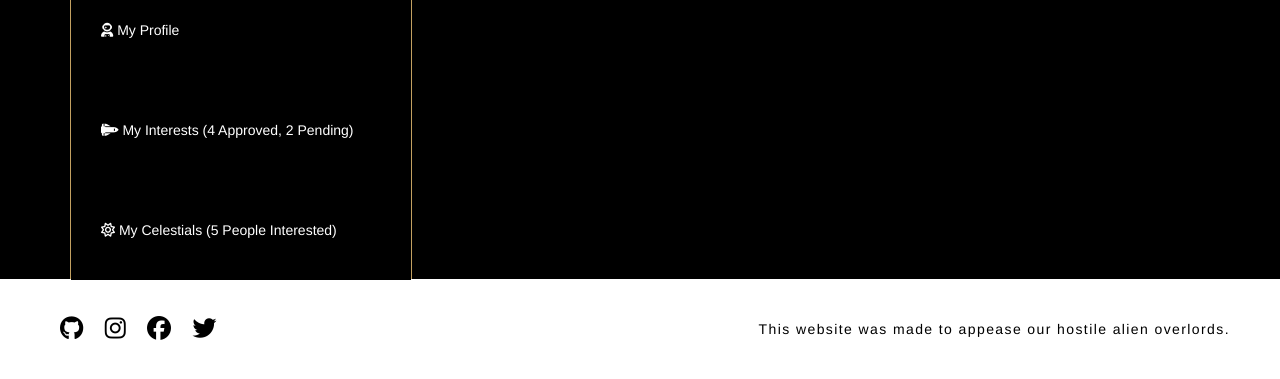
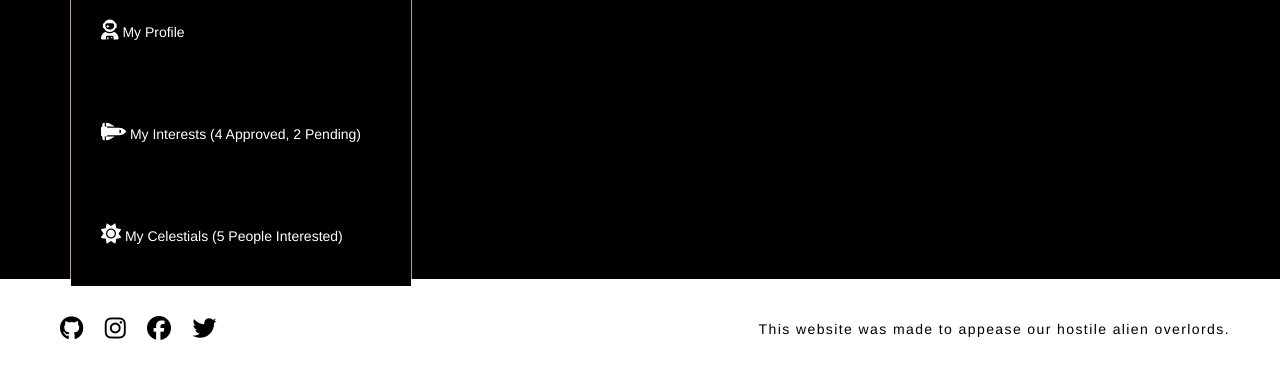
Before and after one commit to sensotape/rails-celestials, a Rails app: page /users/1 in a window 1280 px wide. Shown: the part 509-888 px from the top of the page. Run offline with Rails 7, Linux system fonts and the light colour scheme; a user stored in the database is signed in; tables that the repository leaves empty hold one stand-in row (values such as "Sample post"); style sheets or scripts are compiled from the project's sources; parts of the project's set-up code (start-up, migrations or seed data) failed here and were passed over; some libraries are stand-ins or nearby versions.

Commit message:
Cleaned tree

```diff
--- a/app/assets/stylesheets/components/_tabs.scss
+++ b/app/assets/stylesheets/components/_tabs.scss
@@ -49,3 +49,7 @@
     height: 300px;
     color: white;
 }
+
+.fas {
+  font-size: 20px;
+}
--- a/app/views/users/show.html.erb
+++ b/app/views/users/show.html.erb
@@ -1,16 +1,15 @@
 <div class='container'>
   <div class="white" id="welcome">
-    <h1>Welcome <%= current_user.first_name %>
+    <h1>Welcome, <%= current_user.first_name %>!</h1>
       <div class="round-avatar"><%= cl_image_tag current_user.avatar,
       transformation: [{ height: 200, width: 200, crop: :thumb, gravity: :face}] %>
       </div>
-      </h1>
   </div>
 
 <div class="tab">
   <button class="tablinks" onclick="openPage(event, 'Profile')"><i class="fas fa-user-astronaut"></i>  My Profile</button>
   <button class="tablinks" onclick="openPage(event, 'Interests')"><i class="fas fa-space-shuttle"></i> My Interests <%= "(4 Approved, 2 Pending)" %></button>
-  <button class="tablinks" onclick="openPage(event, 'Celestials')"><i class="far fa-sun"></i> My Celestials <%= "(5 People Interested)" %></button>
+  <button class="tablinks" onclick="openPage(event, 'Celestials')"><i class="fas fa-sun"></i> My Celestials <%= "(5 People Interested)" %></button>
 </div>
 
 <div id="Profile" class="tabcontent">
@@ -19,7 +18,7 @@
   <h2>About Me</h2>
   <h3><%= current_user.bio %></h3>
   <button class="btn btn-primary"><%= link_to "Edit My Profile", edit_user_path(current_user) %></button>
-  <button class="btn btn-danger"><%= link_to "Delete My Profile", user_registration_path(current_user), method: :delete, data: { confirm: "Are you sure about this? The celestial gods will be angry!"} %></button>
+  <button class="btn btn-primary"><%= link_to "Delete My Profile", user_registration_path(current_user), method: :delete, data: { confirm: "Are you sure about this? The celestial gods will be angry!"} %></button>
 </div>
 
 <div id="Interests" class="tabcontent">
@@ -34,7 +33,7 @@
   <% current_user.celestials.each do |celestial| %>
     <p><strong><%= celestial.name %></strong> (category: <%= celestial.category %>)</p>
     <p>€<%= celestial.price %></p>
-     <button class="btn btn-danger"><%= link_to "Delete Celestial", celestial_path(celestial), method: :delete, data: { confirm: "Are you sure?"} %></button>
+     <button class="btn btn-primary"><%= link_to "Delete Celestial", celestial_path(celestial), method: :delete, data: { confirm: "Are you sure?"} %></button>
   <% end %>
   <div class="btn btn-primary"><%= link_to "Add a Celestial", new_celestial_path(current_user) %></div>
 </div>
```
